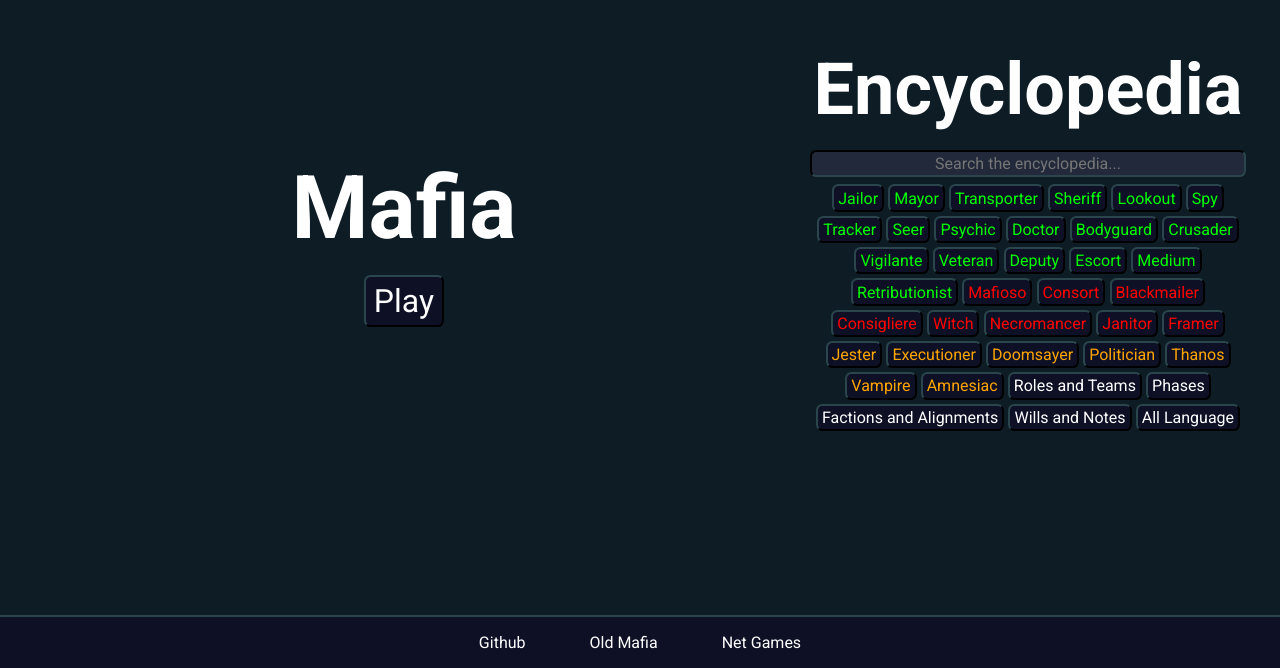
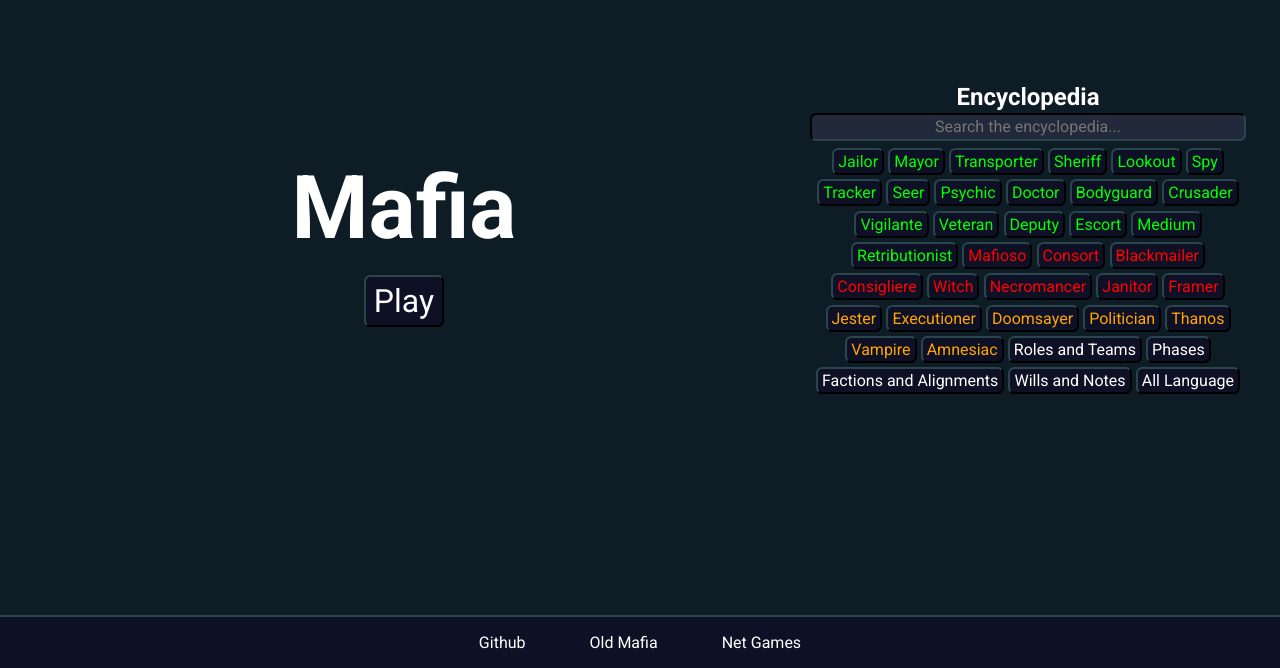
Before and after one commit to mafia-rust/mafia, a React (Create React App) app in the folder client/: page / in a window 1280 px wide. Shown: the part 132-800 px from the top of the page. Built offline with nearby package versions, Linux system fonts and the light colour scheme.

Commit message:
fix ecyclopedia title being too big

```diff
--- a/client/src/menu/main/StartMenu.tsx
+++ b/client/src/menu/main/StartMenu.tsx
@@ -33,7 +33,7 @@ export default class StartMenu extends React.Component<StartMenuProps, StartMenu
                 </div>
             </section>
             <section id="wiki">
-                <h1>{translate("menu.wiki.title")}</h1>
+                <h2>{translate("menu.wiki.title")}</h2>
                 <WikiSearch/>
             </section>
         </main>
```
